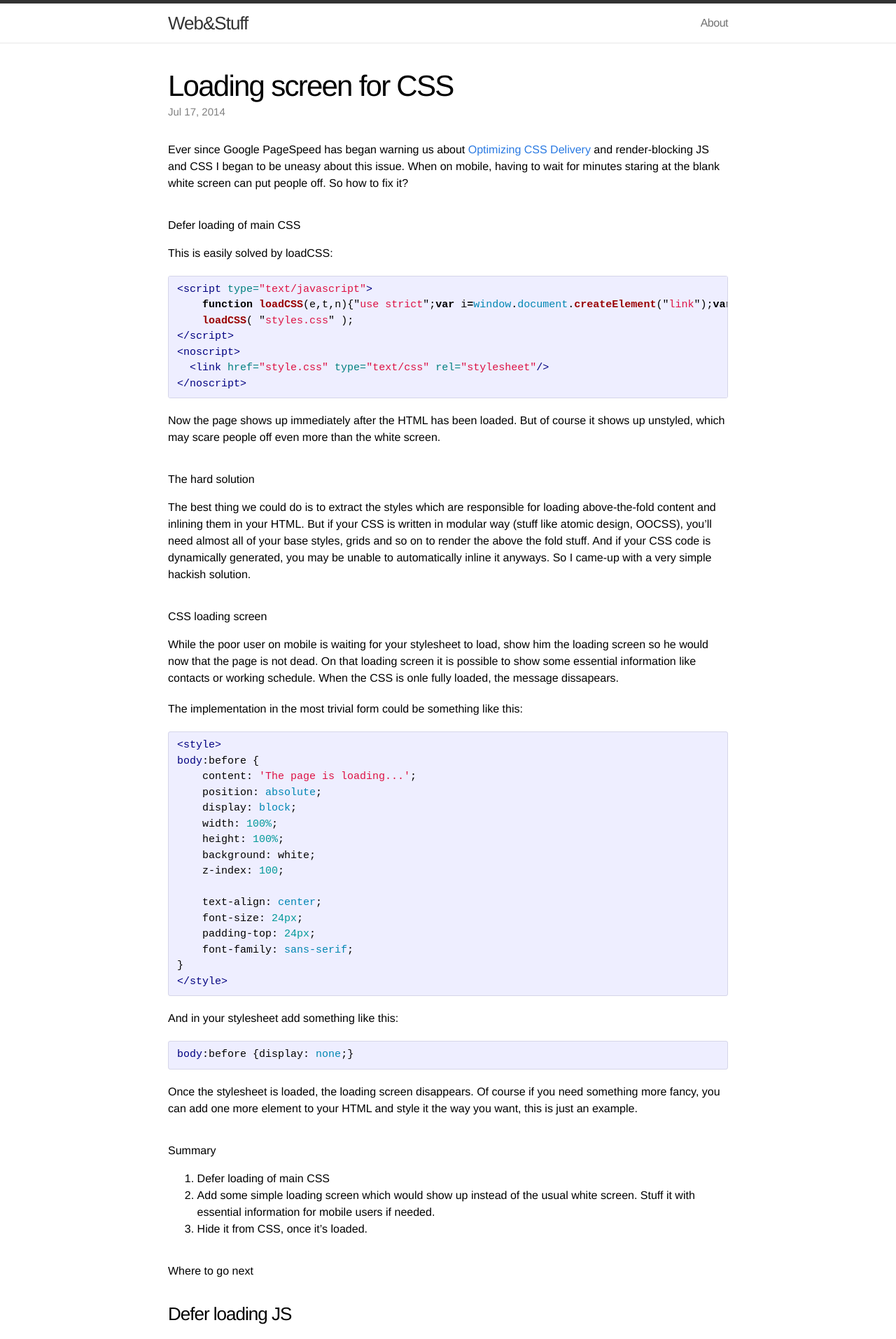
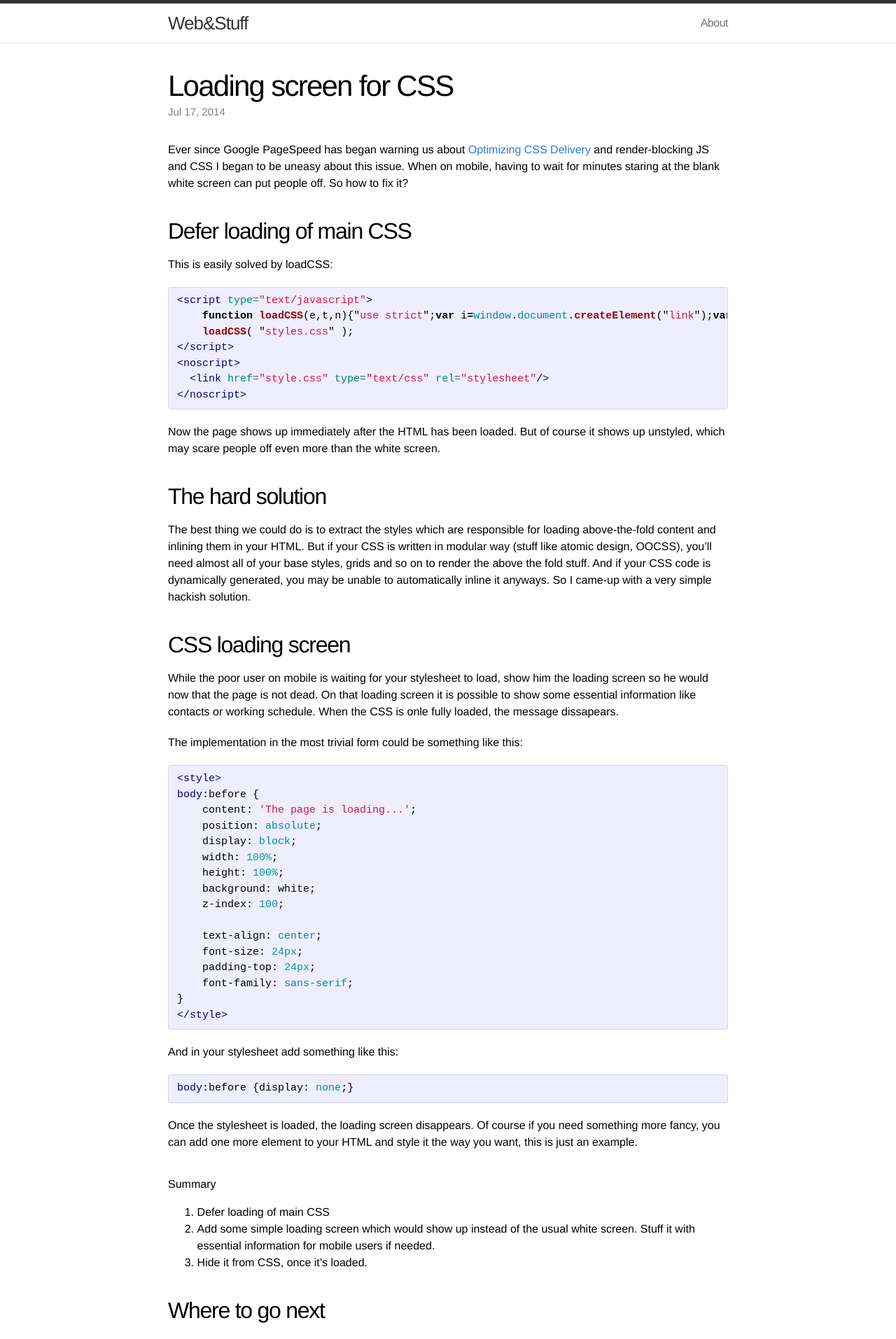
Before and after one commit to dimaip/dimaip.github.io, a Jekyll site: the page built from _posts/2014-07-17-css-loading-screen.md, in a window 1280 px wide. Shown: the top 1913 px of the page at 70% size. Built offline with Jekyll 4.4.1, drawn with Linux system fonts in a browser that asks for light colours; comment, search, counter and statistics services are not loaded.

```diff
--- a/_posts/2014-07-17-css-loading-screen.md
+++ b/_posts/2014-07-17-css-loading-screen.md
@@ -9,7 +9,7 @@ comments: true
 Ever since Google PageSpeed has began warning us about [Optimizing CSS Delivery](https://developers.google.com/speed/docs/insights/OptimizeCSSDelivery) and render-blocking JS and CSS I began to be uneasy about this issue. When on mobile, having to wait for minutes staring at the blank white screen can put people off.
 So how to fix it?
 
-#Defer loading of main CSS
+##Defer loading of main CSS
 
 This is easily solved by loadCSS:
 
@@ -25,12 +25,12 @@ This is easily solved by loadCSS:
 
 Now the page shows up immediately after the HTML has been loaded. But of course it shows up unstyled, which may scare people off even more than the white screen.
 
-#The hard solution
+##The hard solution
 
 The best thing we could do is to extract the styles which are responsible for loading above-the-fold content and inlining them in your HTML. But if your CSS is written in modular way (stuff like atomic design, OOCSS), you'll need almost all of your base styles, grids and so on to render the above the fold stuff. And if your CSS code is dynamically generated, you may be unable to automatically inline it anyways.
 So I came-up with a very simple hackish solution.
 
-#CSS loading screen
+##CSS loading screen
 
 While the poor user on mobile is waiting for your stylesheet to load, show him the loading screen so he would now that the page is not dead. On that loading screen it is possible to show some essential information like contacts or working schedule. When the CSS is onle fully loaded, the message dissapears.
 
@@ -70,9 +70,9 @@ Of course if you need something more fancy, you can add one more element to your
 2. Add some simple loading screen which would show up instead of the usual white screen. Stuff it with essential information for mobile users if needed.
 3. Hide it from CSS, once it's loaded.
 
-#Where to go next
+##Where to go next
 
-###Defer loading JS
+####Defer loading JS
 
 Really simple:
 
@@ -89,14 +89,14 @@ window.attachEvent("onload", downloadJSAtOnload);
 else window.onload = downloadJSAtOnload;
 {% endhighlight %}
 
-###Ajax-load below-the-fold content
+####Ajax-load below-the-fold content
 
 If your page is very heavy, do it! Lazy-load your news articles or whatever secondary content you have there. Just don't overdo it!
 
-###Optimize CSS
+####Optimize CSS
 
 Minify, concatenate, make sure there are no unused styles left (unCSS to the rescue!).
 
-#Your feedback
+##Your feedback
 
 So now the important part, what do you think about this idea of a loading screen for CSS? Have I missed anything horrible? Comment or tweet me, I'd love to hear some feedback, especially critical!
```
